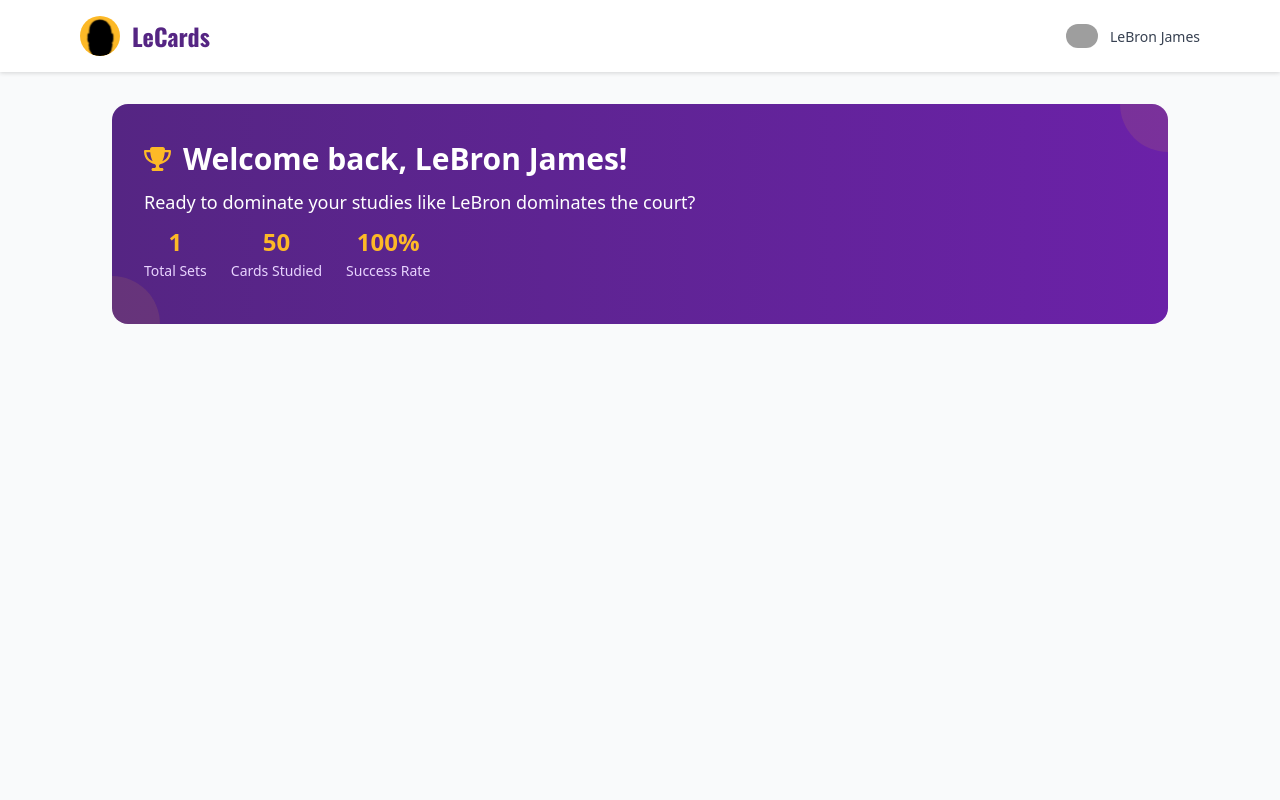
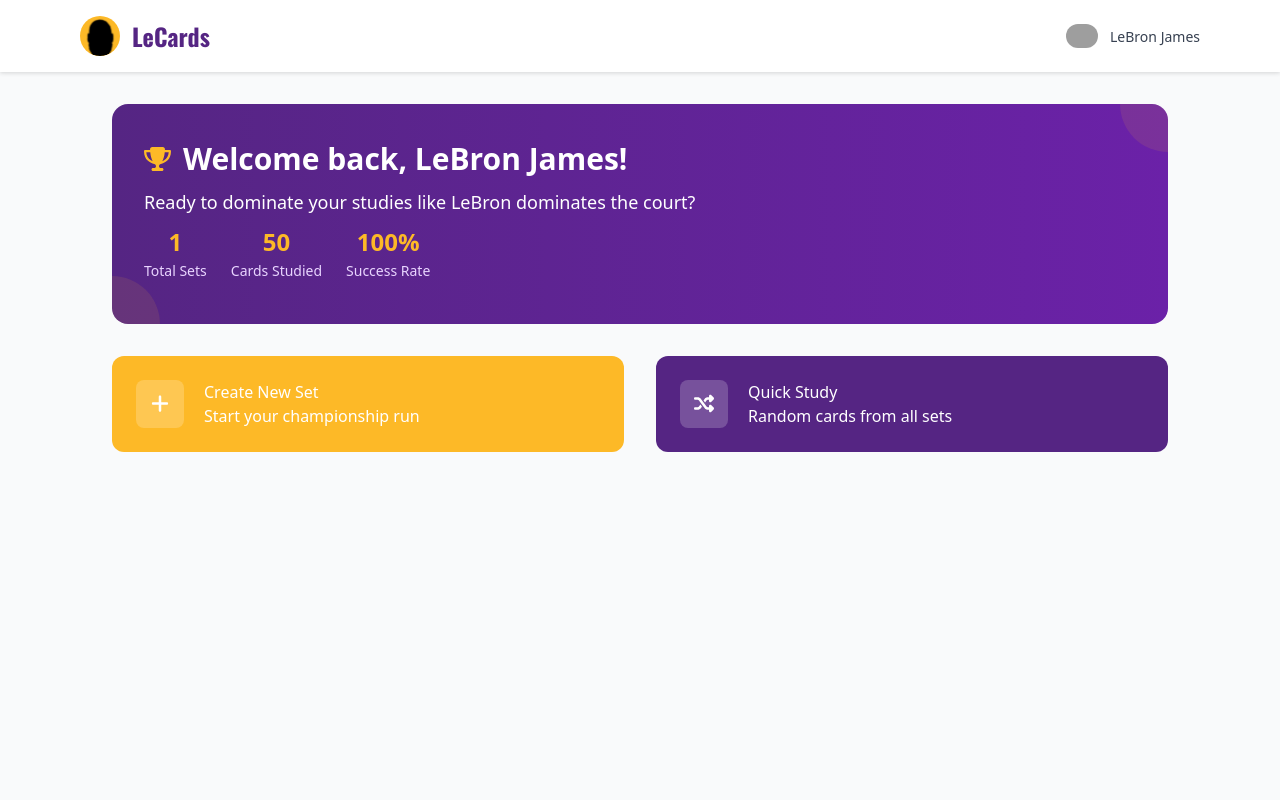
Before and after one commit to CreeKeem/LeCards, a Next.js app in the folder frontend/: page /dashboard in a window 1280 px wide. Shown: the top 800 px of the page. Built offline with nearby package versions, Linux system fonts and the light colour scheme; grey boxes are pictures that could not be loaded.

Commit message:
finished 2nd section of dashboard

```diff
--- a/frontend/src/app/dashboard/page.tsx
+++ b/frontend/src/app/dashboard/page.tsx
@@ -12,7 +12,6 @@
       <DashboardNavbar userName={userName} />
       <div className="min-h-screen px-4 sm:px-8 md:px-12 lg:px-[80px] w-full flex flex-col items-center bg-[#F9FAFB]">
         <div className="min-h-screen p-4 sm:p-6 md:p-8 lg:p-[32px] w-full flex flex-col items-center gap-[32px]">
-
           {/* Welcome Back Banner */}
           <div className="relative bg-gradient-to-r from-[#552583] to-[#6B21A8] h-[220px] w-full max-w-[1216px] rounded-[16px] overflow-hidden p-4 sm:p-6 md:p-8 lg:p-[32px]">
             {/* Top-right quarter circle */}
@@ -25,46 +24,82 @@
             <div className="w-full h-full flex flex-col gap-2">
               <div className="flex items-center gap-3 flex-wrap">
                 <Image
-                  src={'/trophyIcon2.svg'}
+                  src={"/trophyIcon2.svg"}
                   width={27}
                   height={24}
                   alt="Trophy"
                 />
-                <h1 className="text-white font-bold text-[24px] sm:text-[30px]">Welcome back, {userName}!</h1>
+                <h1 className="text-white font-bold text-[24px] sm:text-[30px]">
+                  Welcome back, {userName}!
+                </h1>
               </div>
-              <h2 className="text-white font-normal text-[16px] sm:text-[18px]">Ready to dominate your studies like LeBron dominates the court?</h2>
+              <h2 className="text-white font-normal text-[16px] sm:text-[18px]">
+                Ready to dominate your studies like LeBron dominates the court?
+              </h2>
               <div className="flex gap-6 flex-wrap">
                 <div className="flex flex-col items-center">
-                  <h3 className="font-bold text-[20px] sm:text-[24px] text-[#FDB927]">{totalSet}</h3>
-                  <h4 className="font-normal text-[12px] sm:text-[14px] text-[#E9D5FF]">Total Sets</h4>
+                  <h3 className="font-bold text-[20px] sm:text-[24px] text-[#FDB927]">
+                    {totalSet}
+                  </h3>
+                  <h4 className="font-normal text-[12px] sm:text-[14px] text-[#E9D5FF]">
+                    Total Sets
+                  </h4>
                 </div>
                 <div className="flex flex-col items-center">
-                  <h3 className="font-bold text-[20px] sm:text-[24px] text-[#FDB927]">{cardsStudied}</h3>
-                  <h4 className="font-normal text-[12px] sm:text-[14px] text-[#E9D5FF]">Cards Studied</h4>
+                  <h3 className="font-bold text-[20px] sm:text-[24px] text-[#FDB927]">
+                    {cardsStudied}
+                  </h3>
+                  <h4 className="font-normal text-[12px] sm:text-[14px] text-[#E9D5FF]">
+                    Cards Studied
+                  </h4>
                 </div>
                 <div className="flex flex-col items-center">
-                  <h3 className="font-bold text-[20px] sm:text-[24px] text-[#FDB927]">{successRate}%</h3>
-                  <h4 className="font-normal text-[12px] sm:text-[14px] text-[#E9D5FF]">Success Rate</h4>
+                  <h3 className="font-bold text-[20px] sm:text-[24px] text-[#FDB927]">
+                    {successRate}%
+                  </h3>
+                  <h4 className="font-normal text-[12px] sm:text-[14px] text-[#E9D5FF]">
+                    Success Rate
+                  </h4>
                 </div>
               </div>
             </div>
           </div>
 
           {/* Create new + Quick Study */}
-          <div className="">
+          <div className="w-full max-w-[1216px] flex flex-col md:flex-row justify-between h-auto md:h-[96px] gap-[16px] md:gap-[32px]">
             {/* Create New */}
-            <button>
-              <div>
-                <div></div>
-                <div></div>
+            <button className="w-full md:w-[50%] md:max-w-[600px] p-[24px] bg-[#FDB927] h-[96px] rounded-[12px] cursor-pointer">
+              <div className="text-white flex gap-5">
+                <div className="bg-[rgba(255,255,255,0.2)] w-[48px] h-[48px] rounded-[8px] flex items-center justify-center">
+                  <Image
+                    src="/plusIcon.svg"
+                    width={17.5}
+                    height={28}
+                    alt="Plus Icon"
+                  />
+                </div>
+                <div className="flex flex-col items-start">
+                  <h2>Create New Set</h2>
+                  <h3>Start your championship run</h3>
+                </div>
               </div>
             </button>
 
             {/* Quick Study */}
-            <button>
-              <div>
-                <div></div>
-                <div></div>
+            <button className="w-full md:w-[50%] md:max-w-[600px] p-[24px] bg-[#552583] h-[96px] rounded-[12px] cursor-pointer">
+              <div className="text-white flex gap-5">
+                <div className="bg-[rgba(255,255,255,0.2)] w-[48px] h-[48px] rounded-[8px] flex items-center justify-center">
+                  <Image
+                    src="/shuffleIcon.svg"
+                    width={20}
+                    height={28}
+                    alt="Shuffle Icon"
+                  />
+                </div>
+                <div className="flex flex-col items-start">
+                  <h2>Quick Study</h2>
+                  <h3>Random cards from all sets</h3>
+                </div>
               </div>
             </button>
           </div>
```
Also changed, not shown: frontend/public/plusIcon.svg (added), frontend/public/shuffleIcon.svg (added).
